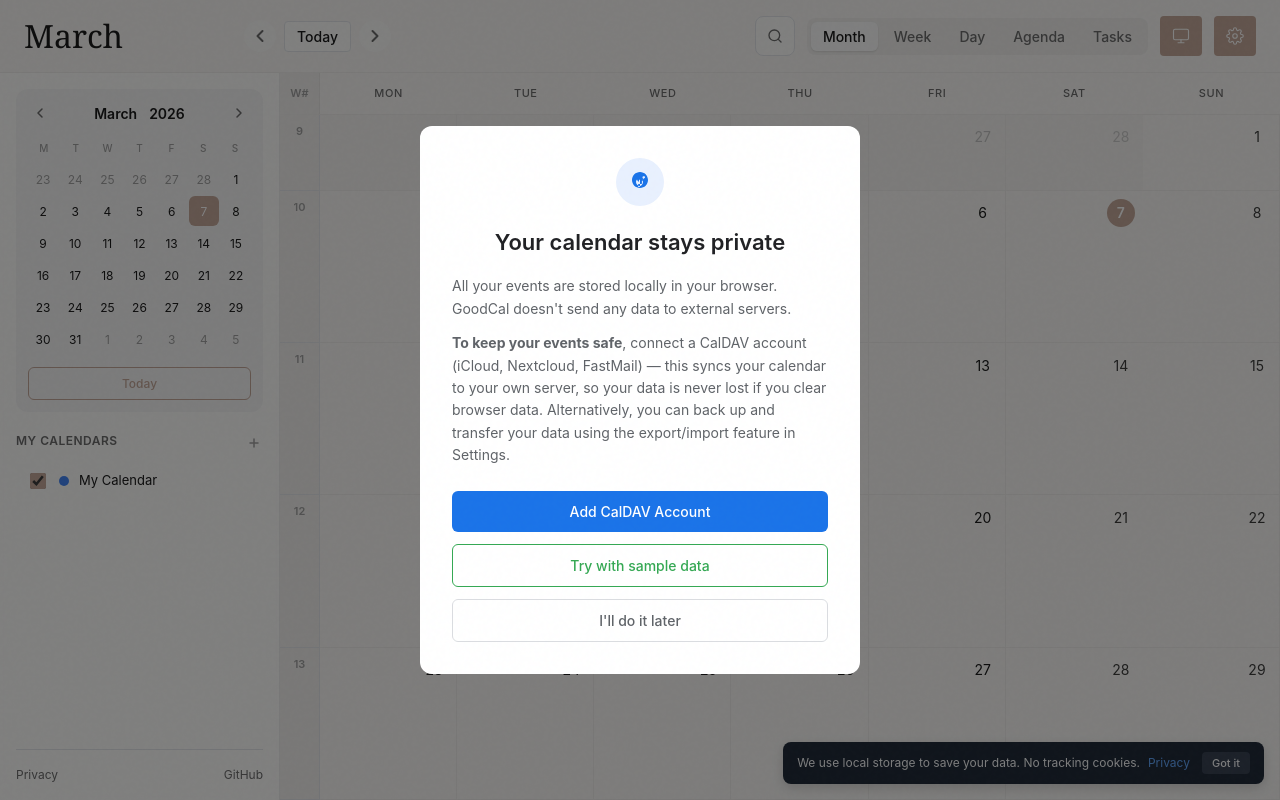
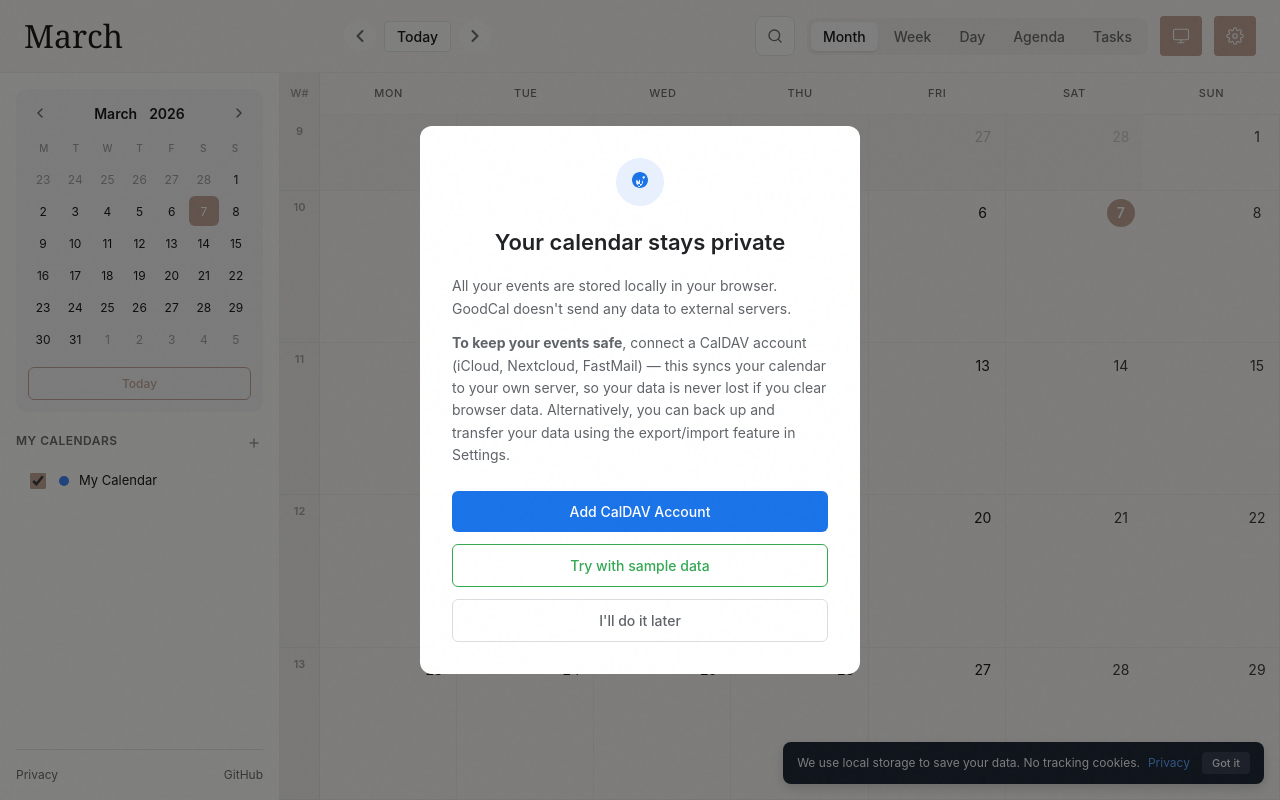
Before and after one commit to Ivan-Malinovski/calino, a React (Vite) app: page /month in a window 1280 px wide. Built offline with nearby package versions, Linux system fonts and the light colour scheme; what chrono-node would draw is missing.

Commit message:
style: match title width to sidebar width

```diff
--- a/src/features/calendar/components/CalendarHeader.module.css
+++ b/src/features/calendar/components/CalendarHeader.module.css
@@ -35,7 +35,7 @@
   font-weight: var(--font-weight-month-title, 300);
   color: var(--color-text-primary);
   margin: 0;
-  width: 180px;
+  width: var(--sidebar-width, 260px);
   line-height: var(--line-height-month-title, 1.1);
   height: 48px;
   display: flex;
```
